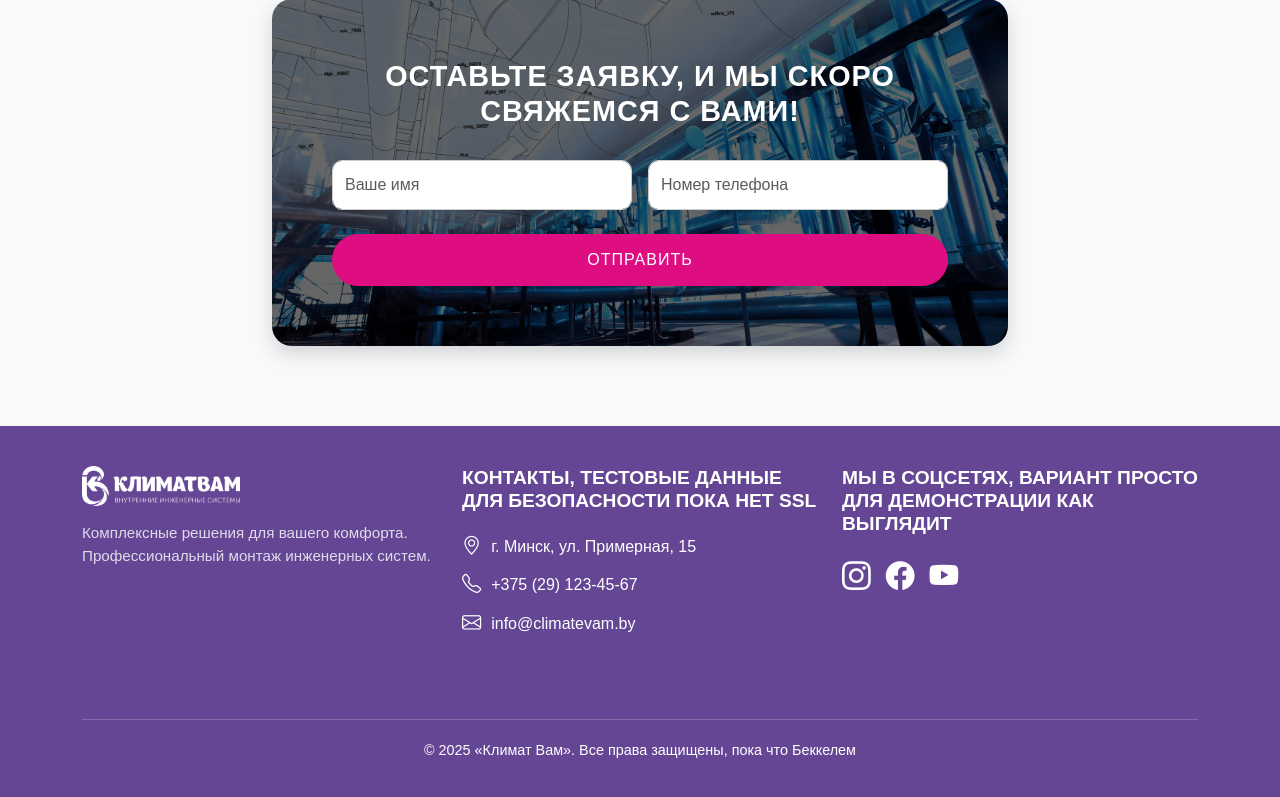
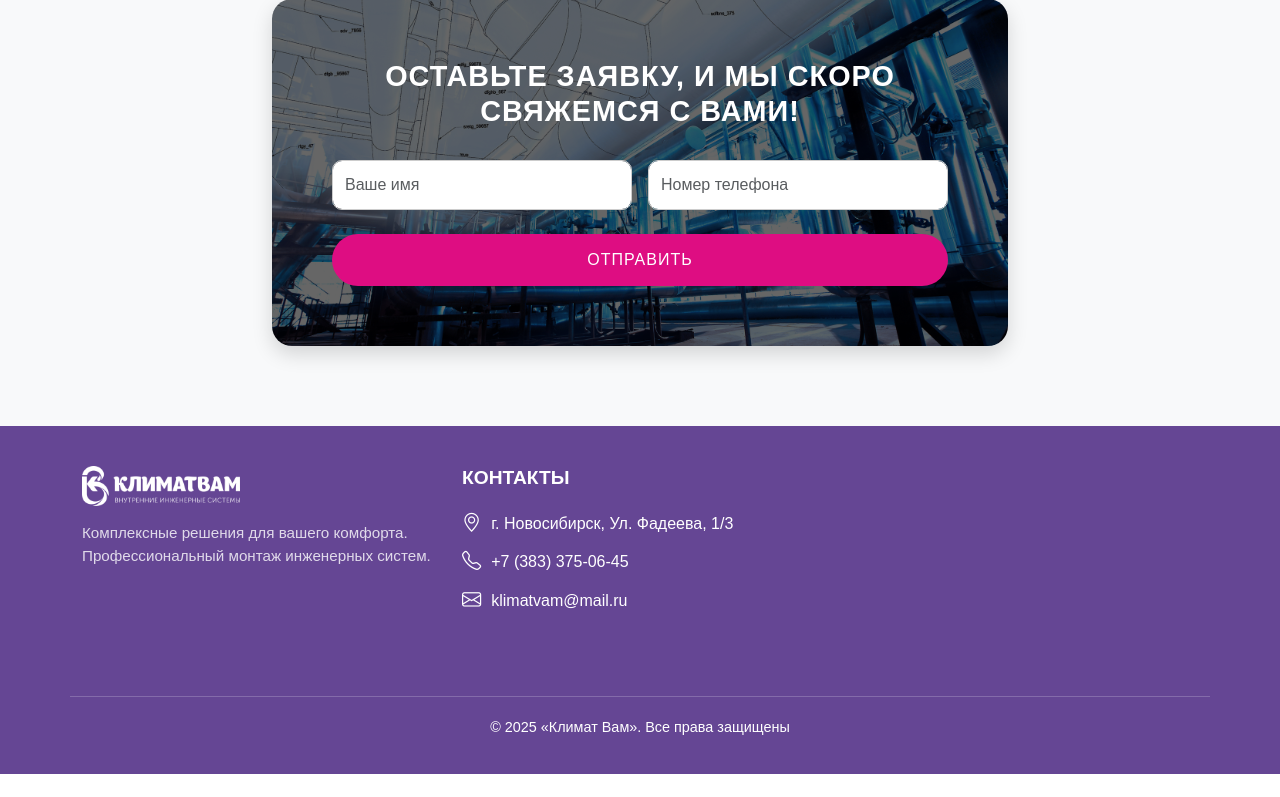
Before and after one commit to cofedish/klimat-ne-vam, a Flask app: page / in a window 1280 px wide. Shown: the part 4189-4986 px from the top of the page. After the commit the page ends 4963 px from the top, so only its background shows below. Run offline with Flask 3, Linux system fonts and the light colour scheme.

Commit message:
Update footer.html

```diff
--- a/templates/footer.html
+++ b/templates/footer.html
@@ -12,28 +12,28 @@
 
             <!-- Колонка 2: Контакты -->
             <div class="col-md-4 mb-4">
-                <h5 class="footer-title">Контакты, тестовые данные для безопасности пока нет SSL</h5>
+                <h5 class="footer-title">Контакты</h5>
                 <ul class="footer-list">
-                    <li><i class="bi bi-geo-alt"></i> г. Минск, ул. Примерная, 15</li>
-                    <li><i class="bi bi-telephone"></i> +375 (29) 123-45-67</li>
-                    <li><i class="bi bi-envelope"></i> info@climatevam.by</li>
+                    <li><i class="bi bi-geo-alt"></i> г. Новосибирск, Ул. Фадеева, 1/3</li>
+                    <li><i class="bi bi-telephone"></i> +7 (383) 375-06-45</li>
+                    <li><i class="bi bi-envelope"></i> klimatvam@mail.ru</li>
                 </ul>
             </div>
 
             <!-- Колонка 3: Соцсети -->
-            <div class="col-md-4 mb-4">
-                <h5 class="footer-title">Мы в соцсетях, вариант просто для демонстрации как выглядит</h5>
+            <!--<div class="col-md-4 mb-4">
+                <h5 class="footer-title">Мы в соцсетях</h5>
                 <div class="social-links">
                     <a href="#" class="social-link"><i class="bi bi-instagram"></i></a>
                     <a href="#" class="social-link"><i class="bi bi-facebook"></i></a>
                     <a href="#" class="social-link"><i class="bi bi-youtube"></i></a>
                 </div>
             </div>
-        </div>
+        </div> -->
 
         <!-- Копирайт -->
         <div class="copyright text-center">
-            <p>© 2025 «Климат Вам». Все права защищены, пока что Беккелем</p>
+            <p>© 2025 «Климат Вам». Все права защищены</p>
         </div>
     </div>
 </footer>
```
